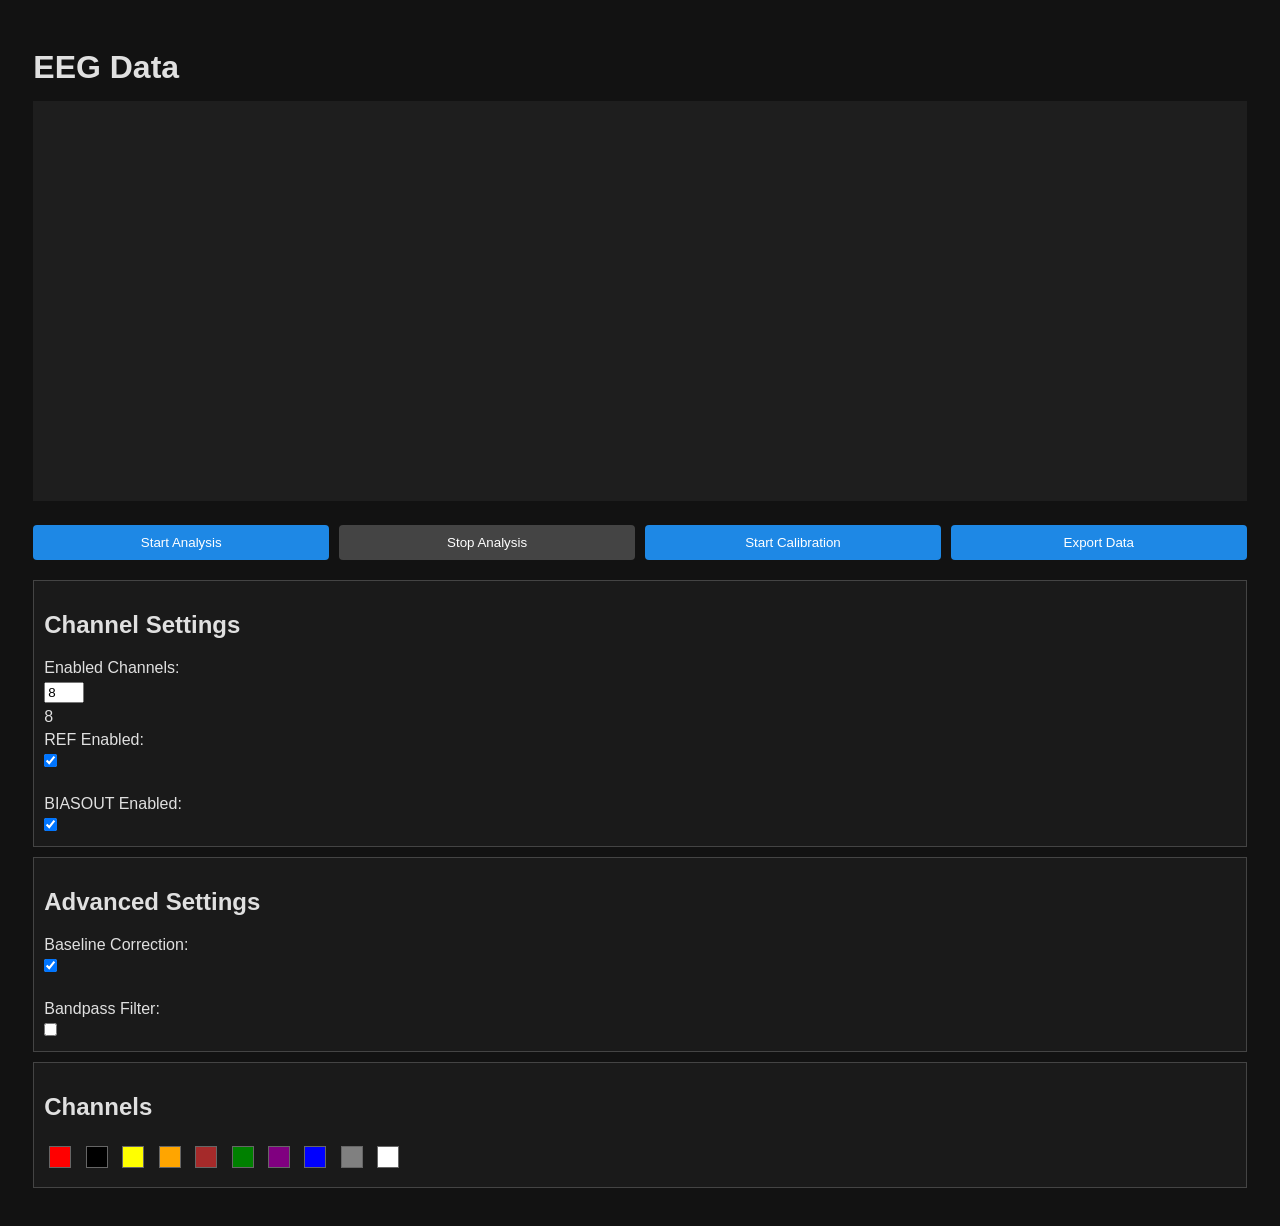
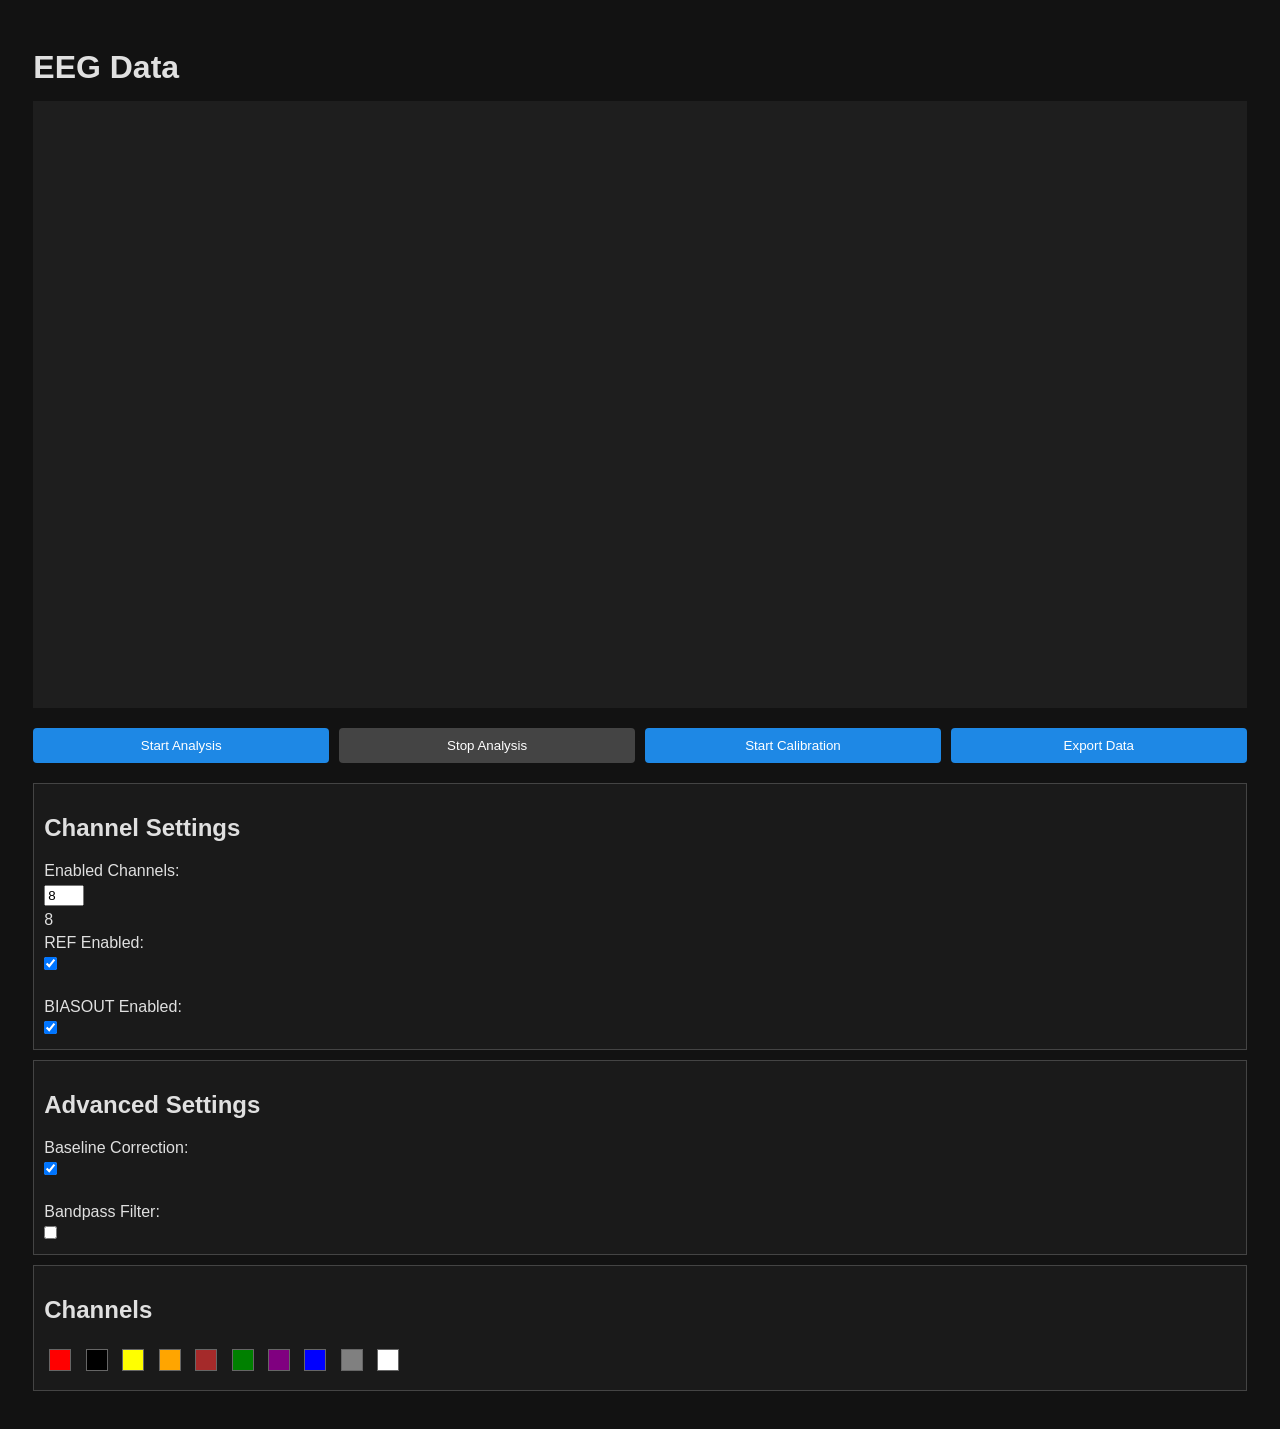

Enhance canvas styling and add resizable wrapper

--- a/visual_interface/static/styles.css
+++ b/visual_interface/static/styles.css
@@ -12,9 +12,27 @@ body {
 h1 {
   margin-bottom: 15px;
 }
-canvas {
+/* Resizable wrapper that gives the drag grip.
+   overflow:hidden is required by the CSS spec for resize to work.
+   The canvas fills 100% of whatever height the user drags it to. */
+.chart-resize-wrap {
+  resize: vertical;
+  overflow: hidden;
+  min-height: 200px;
+  height: 500px;          /* default starting height */
   width: 100%;
-  height: 400px;
+  position: relative;
+  background-color: #1e1e1e;
+  /* Subtle bottom border so the resize grip area is visually distinct */
+  border-bottom: 3px solid #2a2a2a;
+  border-radius: 0 0 4px 4px;
+  cursor: default;
+}
+
+canvas {
+  width: 100% !important;
+  height: 100% !important;
+  display: block;
   background-color: #1e1e1e;
 }
 .controls {
